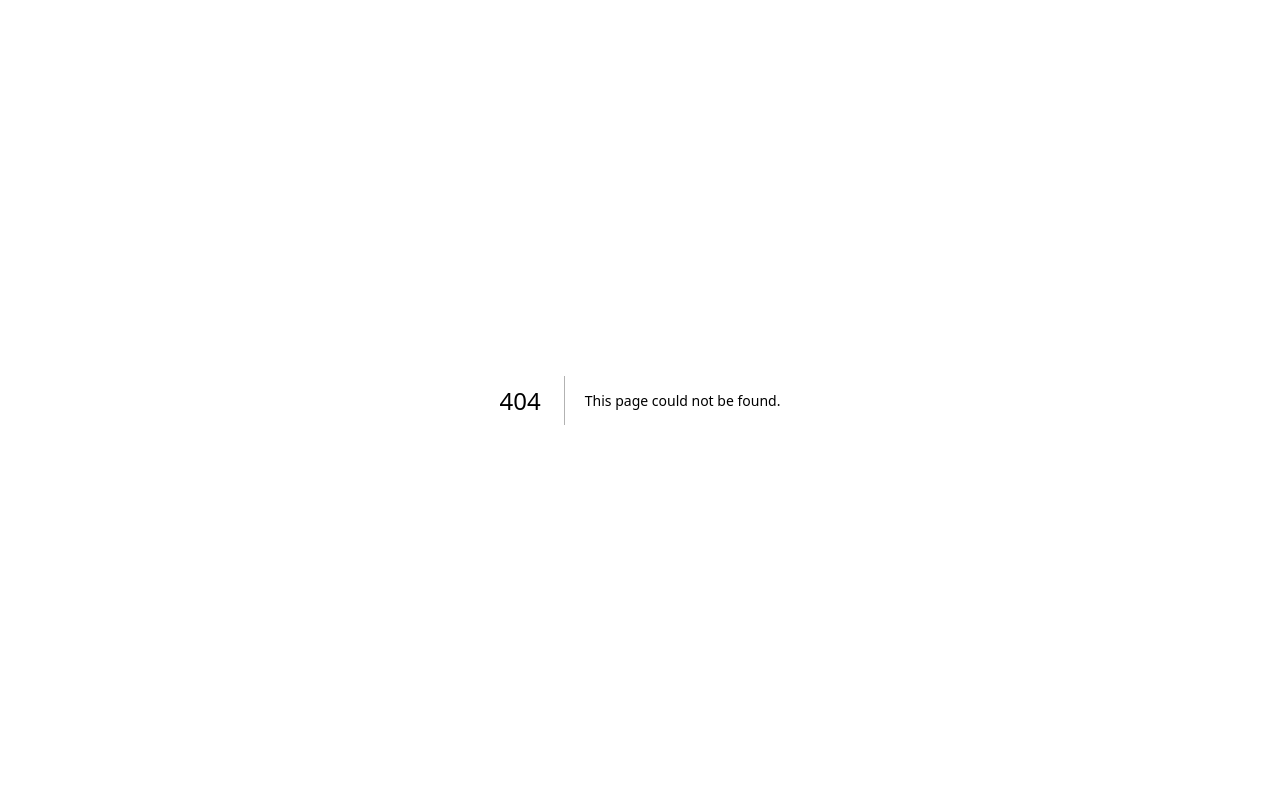
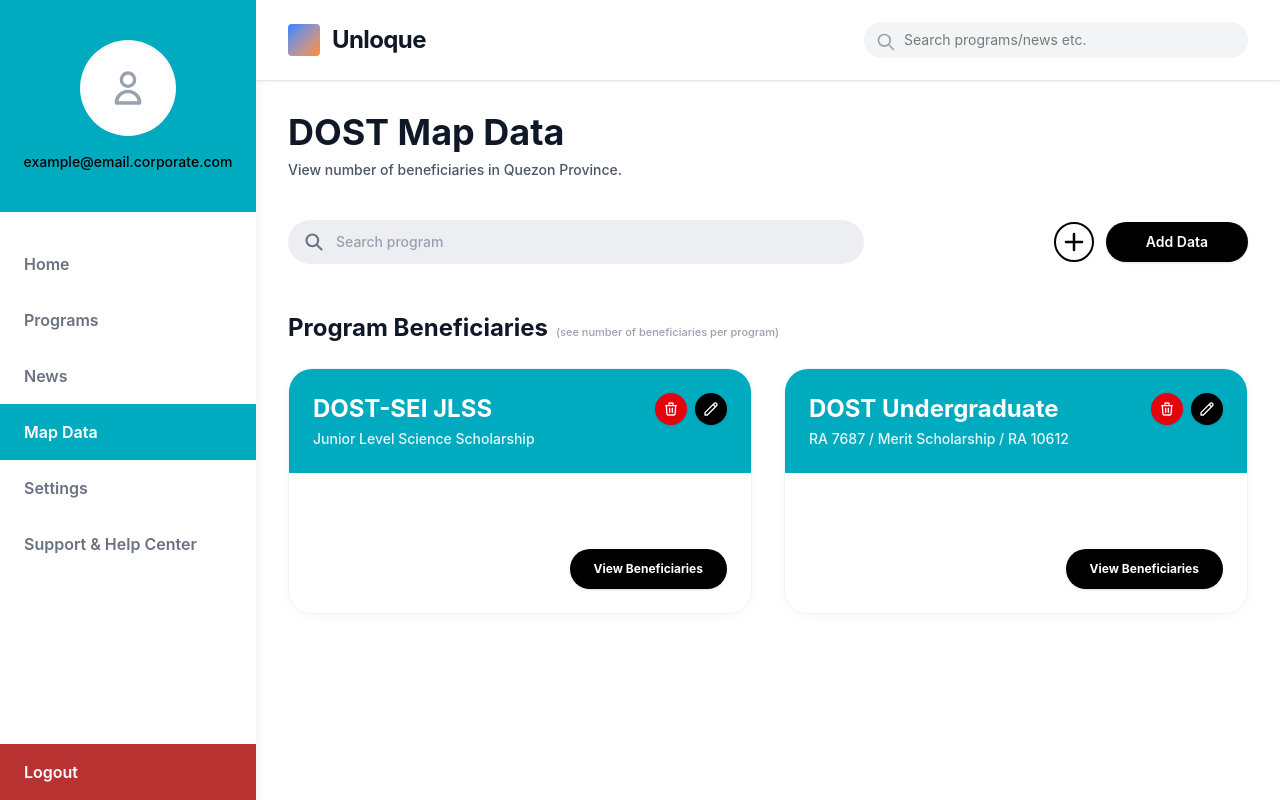
Before and after one commit to jpmartirez/unloque-web, a Next.js app: page /map-data in a window 1280 px wide. Before the commit this address had no page. Built offline with nearby package versions, Linux system fonts and the light colour scheme.

Commit message:
add map data page

```diff
--- /dev/null
+++ b/app/(dashboard)/map-data/page.tsx
@@ -0,0 +1,12 @@
+import MapData from "@/components/MapData";
+import React from "react";
+
+const page = () => {
+	return (
+		<div>
+			<MapData />
+		</div>
+	);
+};
+
+export default page;
--- /dev/null
+++ b/components/MapData.tsx
@@ -0,0 +1,153 @@
+import React from "react";
+
+// --- Reusable Map Data Card Component ---
+interface MapDataCardProps {
+	title: string;
+	subtitle: string;
+}
+
+const MapDataCard: React.FC<MapDataCardProps> = ({ title, subtitle }) => {
+	return (
+		<div className="bg-white rounded-3xl shadow-[0_4px_20px_-10px_rgba(0,0,0,0.1)] flex flex-col overflow-hidden border border-gray-100">
+			{/* Top Section - Teal */}
+			<div className="bg-[#00abc0] p-6 flex justify-between items-start">
+				<div>
+					<h2 className="text-2xl font-bold text-white mb-1">{title}</h2>
+					<p className="text-white/90 text-sm font-medium">{subtitle}</p>
+				</div>
+
+				{/* Action Buttons */}
+				<div className="flex gap-2">
+					<button className="w-8 h-8 rounded-full bg-red-600 flex items-center justify-center hover:bg-red-700 transition-colors shadow-sm">
+						<svg
+							className="w-4 h-4 text-white"
+							fill="none"
+							stroke="currentColor"
+							viewBox="0 0 24 24"
+						>
+							<path
+								strokeLinecap="round"
+								strokeLinejoin="round"
+								strokeWidth="2"
+								d="M19 7l-.867 12.142A2 2 0 0116.138 21H7.862a2 2 0 01-1.995-1.858L5 7m5 4v6m4-6v6m1-10V4a1 1 0 00-1-1h-4a1 1 0 00-1 1v3M4 7h16"
+							/>
+						</svg>
+					</button>
+					<button className="w-8 h-8 rounded-full bg-black flex items-center justify-center hover:bg-gray-800 transition-colors shadow-sm">
+						<svg
+							className="w-4 h-4 text-white"
+							fill="none"
+							stroke="currentColor"
+							viewBox="0 0 24 24"
+						>
+							<path
+								strokeLinecap="round"
+								strokeLinejoin="round"
+								strokeWidth="2"
+								d="M15.232 5.232l3.536 3.536m-2.036-5.036a2.5 2.5 0 113.536 3.536L6.5 21.036H3v-3.572L16.732 3.732z"
+							/>
+						</svg>
+					</button>
+				</div>
+			</div>
+
+			{/* Bottom Section - White (Simplified for Map Data) */}
+			<div className="p-6 flex flex-col justify-end min-h-35">
+				{/* View Beneficiaries Button */}
+				<div className="flex justify-end mt-auto">
+					<button className="bg-black hover:bg-gray-900 text-white text-xs font-bold py-3 px-6 rounded-full transition-colors shadow-sm">
+						View Beneficiaries
+					</button>
+				</div>
+			</div>
+		</div>
+	);
+};
+
+// --- Main Map Data Page Component ---
+const MapData: React.FC = () => {
+	return (
+		<div className="flex flex-col gap-8 pb-12 w-full max-w-250">
+			{/* Header Section */}
+			<div>
+				<h1 className="text-4xl font-bold text-gray-900 mb-2">DOST Map Data</h1>
+				<p className="text-gray-600 text-sm font-medium">
+					View number of beneficiaries in Quezon Province.
+				</p>
+			</div>
+
+			{/* Toolbar */}
+			<div className="flex flex-col md:flex-row justify-between items-center gap-4 mt-2">
+				{/* Search Bar */}
+				<div className="relative w-full md:max-w-xl">
+					<input
+						type="text"
+						placeholder="Search program"
+						className="w-full bg-gray-200/70 border-none rounded-full py-3 pl-12 pr-4 text-sm focus:outline-none focus:ring-2 focus:ring-[#00abc0] transition-shadow placeholder-gray-400 font-medium"
+					/>
+					<svg
+						className="w-5 h-5 text-gray-500 absolute left-4 top-3"
+						fill="none"
+						stroke="currentColor"
+						viewBox="0 0 24 24"
+					>
+						<path
+							strokeLinecap="round"
+							strokeLinejoin="round"
+							strokeWidth="2.5"
+							d="M21 21l-6-6m2-5a7 7 0 11-14 0 7 7 0 0114 0z"
+						/>
+					</svg>
+				</div>
+
+				{/* Add Data Button Group */}
+				<div className="flex items-center gap-3 shrink-0">
+					<button className="w-10 h-10 rounded-full border-2 border-black flex items-center justify-center hover:bg-gray-100 transition-colors">
+						<svg
+							className="w-6 h-6 text-black"
+							fill="none"
+							stroke="currentColor"
+							viewBox="0 0 24 24"
+						>
+							<path
+								strokeLinecap="round"
+								strokeLinejoin="round"
+								strokeWidth="2.5"
+								d="M12 4v16m8-8H4"
+							/>
+						</svg>
+					</button>
+					<button className="bg-black hover:bg-gray-800 text-white font-semibold py-2.5 px-10 rounded-full text-sm transition-colors shadow-sm">
+						Add Data
+					</button>
+				</div>
+			</div>
+
+			{/* Program Beneficiaries Section */}
+			<div className="mt-4">
+				<div className="flex items-baseline gap-2 mb-6">
+					<h2 className="text-2xl font-bold text-gray-900">
+						Program Beneficiaries
+					</h2>
+					<span className="text-[11px] text-gray-400 font-medium">
+						(see number of beneficiaries per program)
+					</span>
+				</div>
+
+				{/* Grid Container for Cards */}
+				<div className="grid grid-cols-1 md:grid-cols-2 gap-8">
+					<MapDataCard
+						title="DOST-SEI JLSS"
+						subtitle="Junior Level Science Scholarship"
+					/>
+					<MapDataCard
+						title="DOST Undergraduate"
+						subtitle="RA 7687 / Merit Scholarship / RA 10612"
+					/>
+				</div>
+			</div>
+		</div>
+	);
+};
+
+export default MapData;
```
